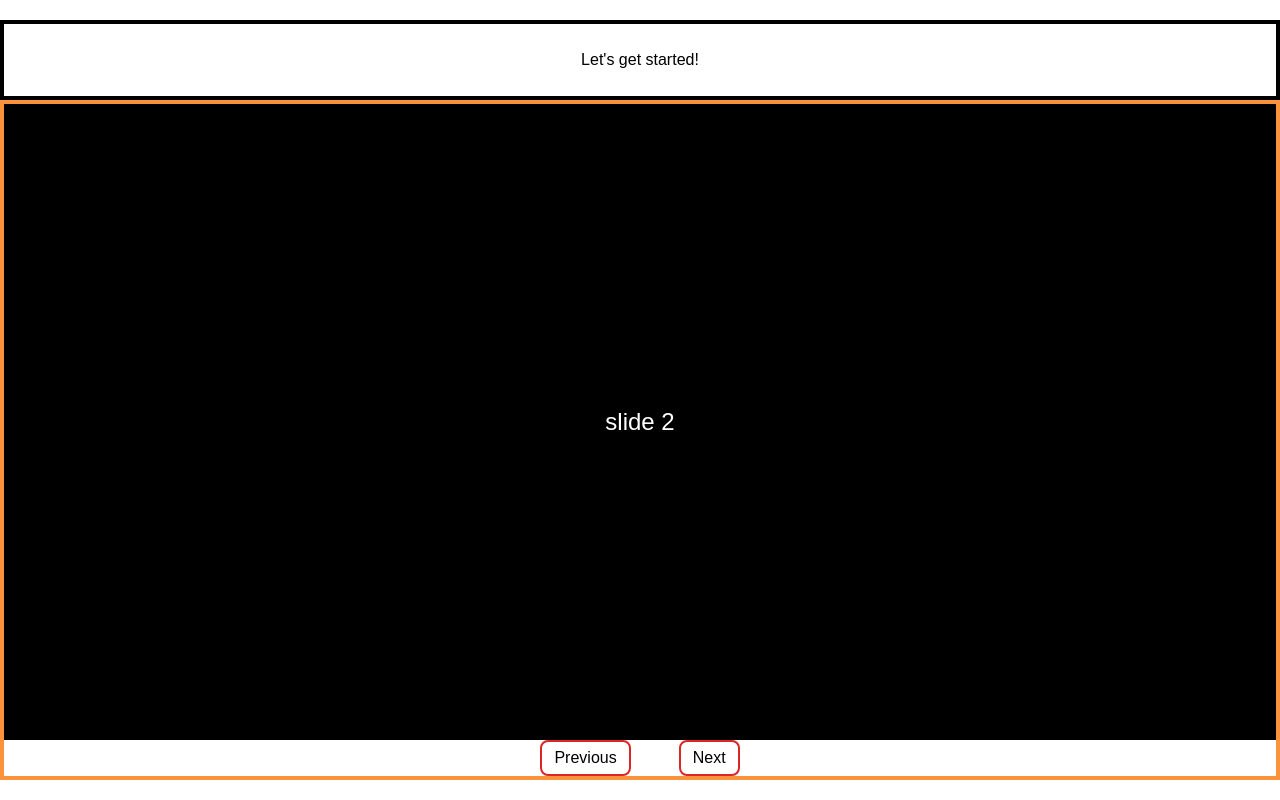
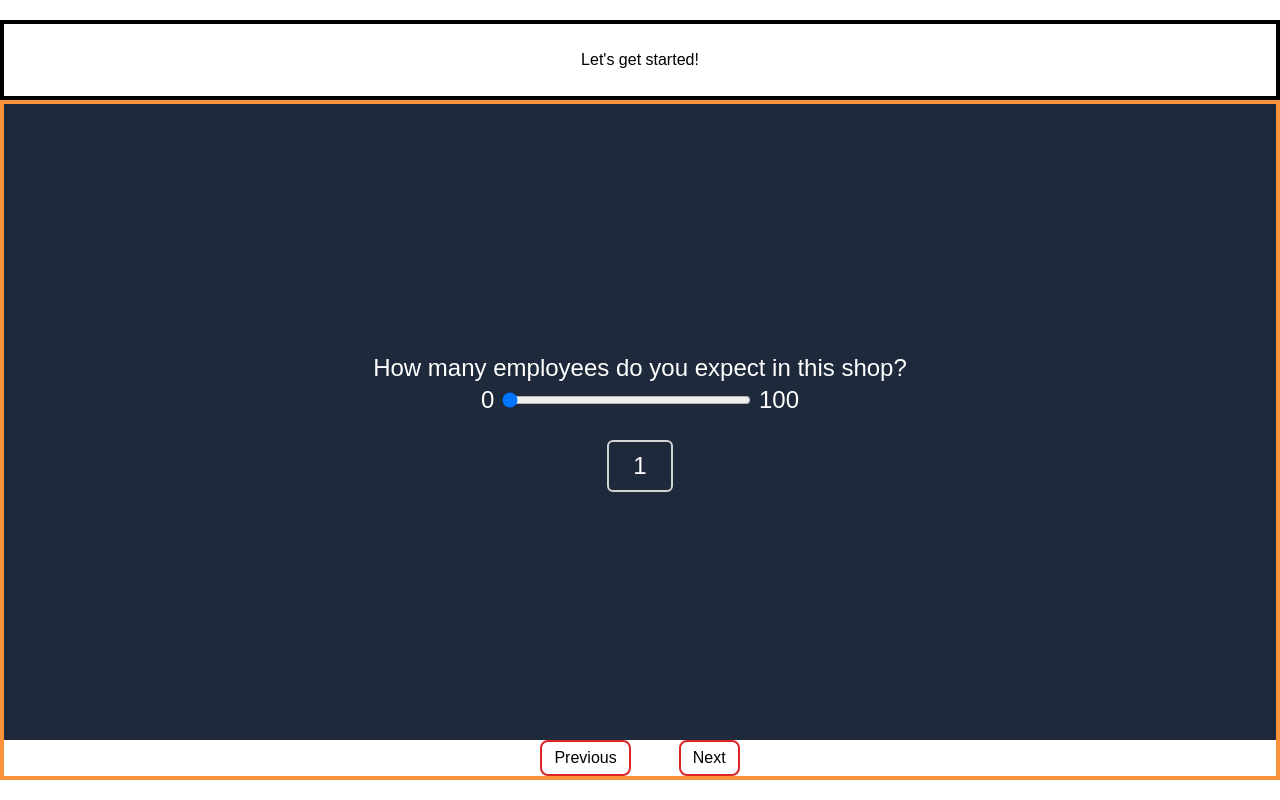
Before and after one commit to aLearningLad/myLeave, a Next.js app: page /onboarding in a window 1280 px wide. Both pictures are taken after a click on the button "Next". Built offline with nearby package versions, Linux system fonts and the light colour scheme; a web font is replaced by a local one.

Commit message:
onboarding ui continued

```diff
--- a/components/forOnboarding/OnboardingUI.tsx
+++ b/components/forOnboarding/OnboardingUI.tsx
@@ -1,17 +1,19 @@
 "use client";
 
 import { EonboardingCategories } from "@/enums";
-// 1. how many workers do you anticipate having on your team? Prompt to generate worker keys (cool animation here)
-// 2. what roles do you see yourself allocating within the shop? (fry cook, baker, cashier,
+import { roles } from "@/misc/roles";
+import { button } from "framer-motion/client";
+// 1. shop name, location, then button that reads 'Create shopId' at bottom. Initiates loading spinner or similar. Alert box
+// 2. how many workers do you anticipate having on your team? Prompt to generate worker keys (cool animation here)
+// 3. what roles do you see yourself allocating within the shop? (fry cook, baker, cashier,
 // general manager, cleaner, these are the recommended tabs, have a prompt to 'add more')
-// 3. shop name, location, then button that reads 'Create shopId' at bottom. Initiates loading spinner or similar. Alert box
 // informing that shopId value is this: xxxxx. This will be important later. 'Close' button
 // 4. default leave balance days for each worker type (general, manager)
 // 5. "Finish" screen showing summary of admin's configuration:
 // no. of workers, assaignable roles, default leave balance, shopId, worker keys (with info button that opens modal, reminding
 // admin to keep these safe as each one can only be given to a single employee)
 
-import { useState, useEffect } from "react";
+import { useState, useEffect, ChangeEvent, ChangeEventHandler } from "react";
 
 const OnboardingUI = () => {
   const [onboardingType, setOnboardingType] = useState(
@@ -19,8 +21,13 @@ const OnboardingUI = () => {
   );
   const [slide, setSlide] = useState<number>(0);
 
+  // ======= FOR ADMIN ======
+  // shop name
+  const [shopName, setShopName] = useState<string>("");
   // how many workers
   const [teamSize, setTeamSize] = useState<number>(1);
+
+  // ===== FOR WORKERS =====
 
   if (onboardingType === EonboardingCategories.WO) {
     return (
@@ -35,17 +42,64 @@ const OnboardingUI = () => {
       <div className=" w-full border-4 border-orange-400 h-screen lg:h-[85vh] flex flex-col items-center justify-center">
         {slide === 0 && (
           <div className=" w-full h-full bg-black flex-col text-white flex justify-center items-center text-2xl">
-            <input type="text" />
+            <label htmlFor="shopName">What is the name of your shop?</label>
+            <input
+              type="text"
+              className=" w-full h-12 md:w-10/12 outline-none focus:outline-none py-2 px-4 lg:px-5 lg:w-8/12 xl:w-6/12 rounded-lg text-[14px] lg:text-[16px] bg-slate-600"
+              value={shopName}
+              onChange={(e: ChangeEvent<HTMLInputElement>) =>
+                setShopName(e.target.value)
+              }
+              placeholder="Eg. The Milkyway Pizzeria"
+            />
           </div>
         )}
         {slide === 1 && (
-          <div className=" w-full h-full bg-black text-white flex justify-center items-center text-2xl">
-            slide 2
+          <div className=" w-full h-full bg-slate-800 text-white flex flex-col justify-center items-center text-2xl">
+            <label htmlFor="workerCount">
+              How many employees do you expect in this shop?
+            </label>
+            <section className=" flex justify-center items-center gap-2 w-full md:w-6/12 lg:w-3/12">
+              <p>0</p>
+              <input
+                type="range"
+                value={teamSize}
+                onChange={(e: React.ChangeEvent<HTMLInputElement>) =>
+                  setTeamSize(e.target.valueAsNumber)
+                }
+                min={1}
+                max={100}
+                className=" w-full h-4 rounded-lg text-white bg-neutral-200 cursor-pointer"
+              />
+              <p>100</p>
+            </section>
+
+            <span className=" mt-3 lg:mt-6 py-2 px-4 lg:px-6 flex justify-center items-center rounded-md border-2 border-neutral-300">
+              {teamSize}
+            </span>
           </div>
         )}
         {slide === 2 && (
-          <div className=" w-full h-full bg-black text-white flex justify-center items-center text-2xl">
-            slide 3
+          <div className="w-full h-full bg-black text-white flex flex-col gap-2 justify-center items-center text-2xl">
+            <h3>What kinds of roles do you plan to allocate in your store?</h3>
+
+            <div className="h-[80vh] md:h-[75vh] lg:h-[50vh] w-full md:w-8/12 lg:w-6/12 border-4 border-white ">
+              <div className=" w-full h-full grid grid-cols-1 lg:grid-cols-2 overflow-auto gap-4">
+                {roles.map((role) => (
+                  <button
+                    className=" h-12 w-full mx-3 my-1 bg-white text-black rounded-lg"
+                    key={role}
+                  >
+                    {role}
+                  </button>
+                ))}
+              </div>
+            </div>
+            <section>
+              <button className=" bg-white px-3 py-2 text-black rounded-md">
+                Add more
+              </button>
+            </section>
           </div>
         )}
         {slide === 3 && (
--- /dev/null
+++ b/misc/roles.ts
@@ -0,0 +1,7 @@
+export const roles = [
+  "Fry Cook",
+  "Baker",
+  "Cashier",
+  "General Manager",
+  "Cleaner",
+];
```
